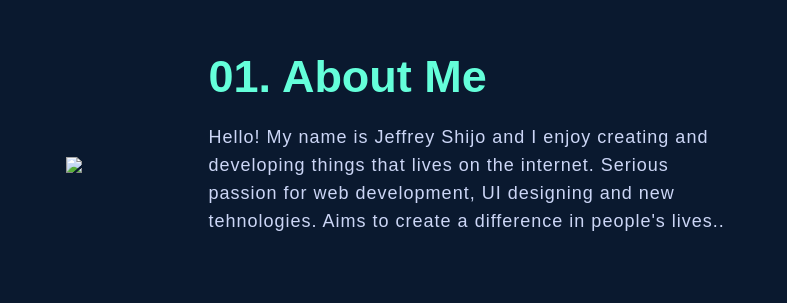
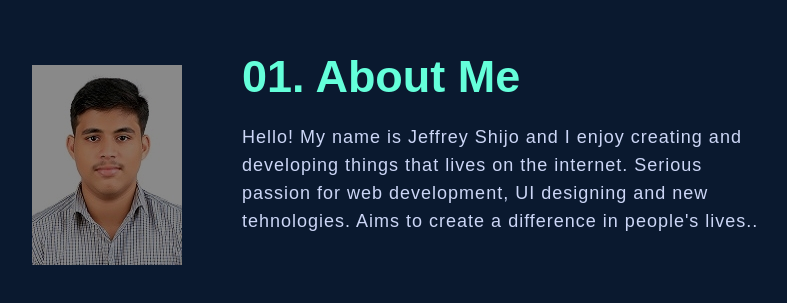
Before and after one commit to jeffreyshijo/Jeffrey-Shijo, a plain HTML site: page index.html in a window 1280 px wide. Shown: the part 1035-1338 px from the top of the page, without its empty margins (233-1020 px from the left). Drawn offline with Linux system fonts and the light colour scheme.

Commit message:
Update index.html

```diff
--- a/index.html
+++ b/index.html
@@ -63,7 +63,7 @@
 <!---about-->
        <section id="about">
            <div class="content">
-               <img src="![jeffrey](https://user-images.githubusercontent.com/96687626/159420058-e4819912-f51b-43a2-9866-65f7512307bd.jpg)">
+               <img src="https://jeffreyshijo.github.io/Jeffrey-Shijo/images/jeffrey.jpg">
                <div class="text">
                    <h1>01. About Me </h1>
 
```
